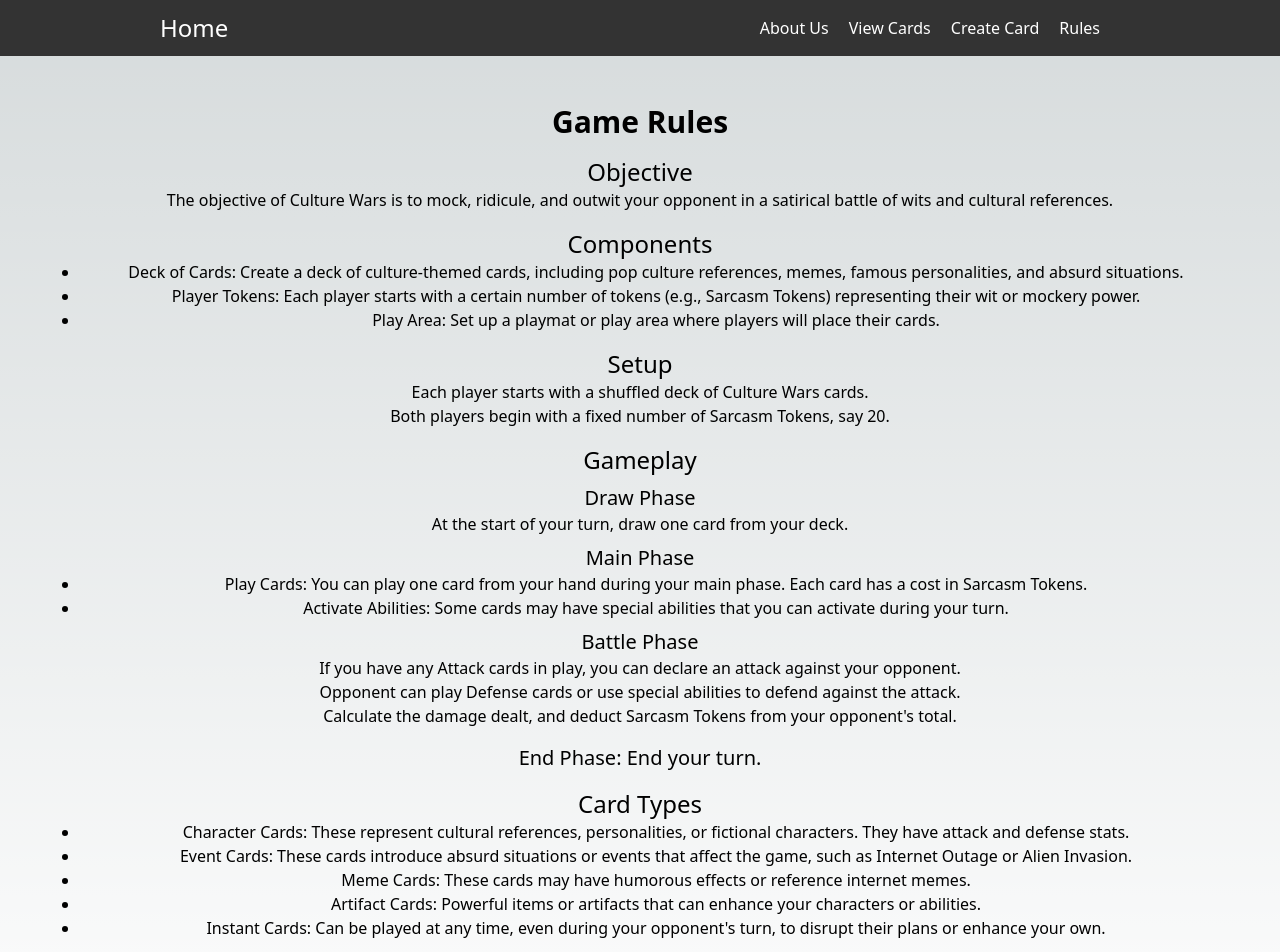
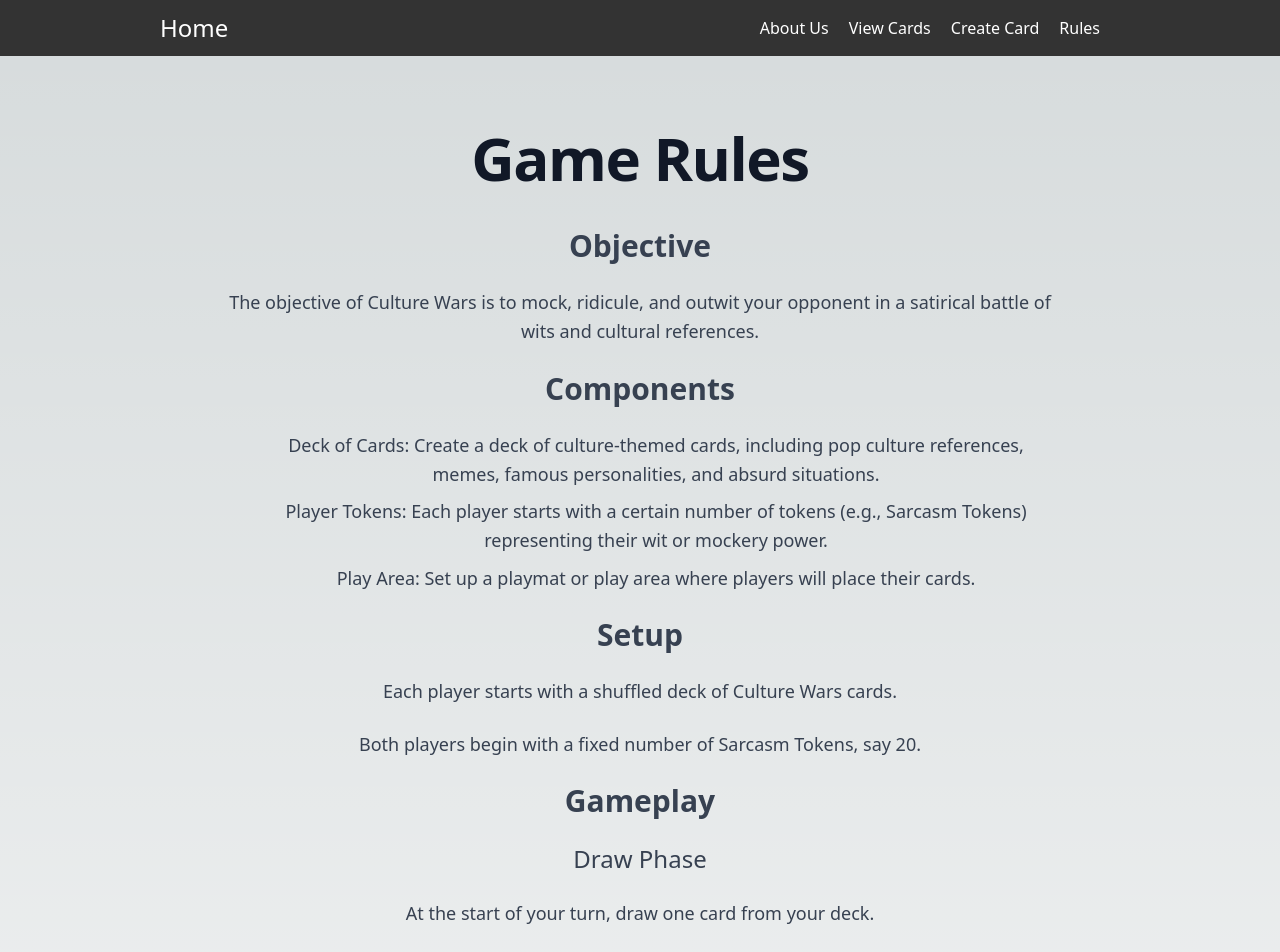
Before and after one commit to StygSoftworks/CultureWars, a Next.js app: page /rules in a window 1280 px wide. Shown: the top 952 px of the page. Built offline with nearby package versions, Linux system fonts and the light colour scheme.

Commit message:
modified:   pages/rules.js

```diff
--- a/pages/rules.js
+++ b/pages/rules.js
@@ -4,43 +4,46 @@ import Layout from '../components/Layout';
 export default function Rules() {
   return (
     <Layout>
-      <div className="container mx-auto p-4">
-        <h1 className="text-3xl font-bold">Game Rules</h1>
 
-        <h2 className="text-2xl mt-4">Objective</h2>
+      <div class="max-w-4xl mx-auto px-4 sm:px-6 lg:px-8">
+    <h1 class="text-4xl font-extrabold text-center text-gray-900 sm:text-5xl sm:leading-none sm:tracking-tight lg:text-6xl mt-10 mb-8">Game Rules</h1>
+
+    <div class="text-lg leading-relaxed text-gray-700 space-y-6">
+
+        <h2 class="text-3xl font-semibold mt-10 mb-4">Objective</h2>
         <p>The objective of Culture Wars is to mock, ridicule, and outwit your opponent in a satirical battle of wits and cultural references.</p>
 
-        <h2 className="text-2xl mt-4">Components</h2>
-        <ul className="list-disc ml-8">
+        <h2 class="text-3xl font-semibold mt-10 mb-4">Components</h2>
+        <ul class="list-none pl-8 space-y-2">
             <li>Deck of Cards: Create a deck of culture-themed cards, including pop culture references, memes, famous personalities, and absurd situations.</li>
             <li>Player Tokens: Each player starts with a certain number of tokens (e.g., Sarcasm Tokens) representing their wit or mockery power.</li>
             <li>Play Area: Set up a playmat or play area where players will place their cards.</li>
         </ul>
 
-        <h2 className="text-2xl mt-4">Setup</h2>
+        <h2 class="text-3xl font-semibold mt-10 mb-4">Setup</h2>
         <p>Each player starts with a shuffled deck of Culture Wars cards.</p>
         <p>Both players begin with a fixed number of Sarcasm Tokens, say 20.</p>
 
-        <h2 className="text-2xl mt-4">Gameplay</h2>
+        <h2 class="text-3xl font-semibold mt-10 mb-4">Gameplay</h2>
 
-        <h3 className="text-xl mt-2">Draw Phase</h3>
+        <h3 class="text-2xl font-medium mt-8 mb-2">Draw Phase</h3>
         <p>At the start of your turn, draw one card from your deck.</p>
 
-        <h3 className="text-xl mt-2">Main Phase</h3>
-        <ul className="list-disc ml-8">
+        <h3 class="text-2xl font-medium mt-8 mb-2">Main Phase</h3>
+        <ul class="list-none pl-8 space-y-2">
             <li>Play Cards: You can play one card from your hand during your main phase. Each card has a cost in Sarcasm Tokens.</li>
             <li>Activate Abilities: Some cards may have special abilities that you can activate during your turn.</li>
         </ul>
 
-        <h3 className="text-xl mt-2">Battle Phase</h3>
+        <h3 class="text-2xl font-medium mt-8 mb-2">Battle Phase</h3>
         <p>If you have any Attack cards in play, you can declare an attack against your opponent.</p>
         <p>Opponent can play Defense cards or use special abilities to defend against the attack.</p>
         <p>Calculate the damage dealt, and deduct Sarcasm Tokens from your opponent's total.</p>
 
-        <p className="text-xl mt-4">End Phase: End your turn.</p>
+        <p class="text-xl mt-8 mb-4">End Phase: End your turn.</p>
 
-        <h2 className="text-2xl mt-4">Card Types</h2>
-        <ul className="list-disc ml-8">
+        <h2 class="text-3xl font-semibold mt-10 mb-4">Card Types</h2>
+        <ul class="list-none pl-8 space-y-2">
             <li>Character Cards: These represent cultural references, personalities, or fictional characters. They have attack and defense stats.</li>
             <li>Event Cards: These cards introduce absurd situations or events that affect the game, such as Internet Outage or Alien Invasion.</li>
             <li>Meme Cards: These cards may have humorous effects or reference internet memes.</li>
@@ -48,11 +51,14 @@ export default function Rules() {
             <li>Instant Cards: Can be played at any time, even during your opponent's turn, to disrupt their plans or enhance your own.</li>
         </ul>
 
-        <h2 className="text-2xl mt-4">Winning</h2>
+        <h2 class="text-3xl font-semibold mt-10 mb-4">Winning</h2>
         <p>The game continues until one player's Sarcasm Tokens reach zero or below. The player with the most Sarcasm Tokens left wins the Culture Wars.</p>
 
+    </div>
+
+
         <p className="mt-8">
-          <Link href="/">Back to Home</Link>
+          <Link className="bg-blue-500 hover:bg-blue-700 text-white font-bold py-2 px-4 rounded" href="/">Back to Home</Link>
         </p>
       </div>
     </Layout>
```
Lines whose indentation alone changed are shown as unchanged.
